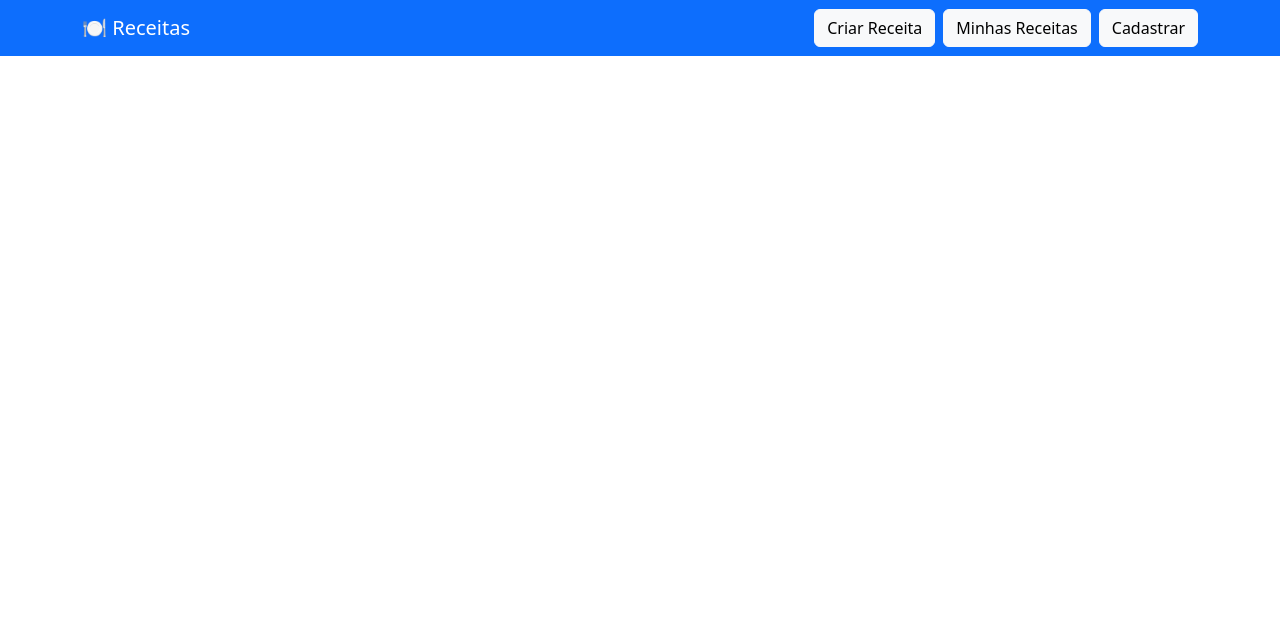
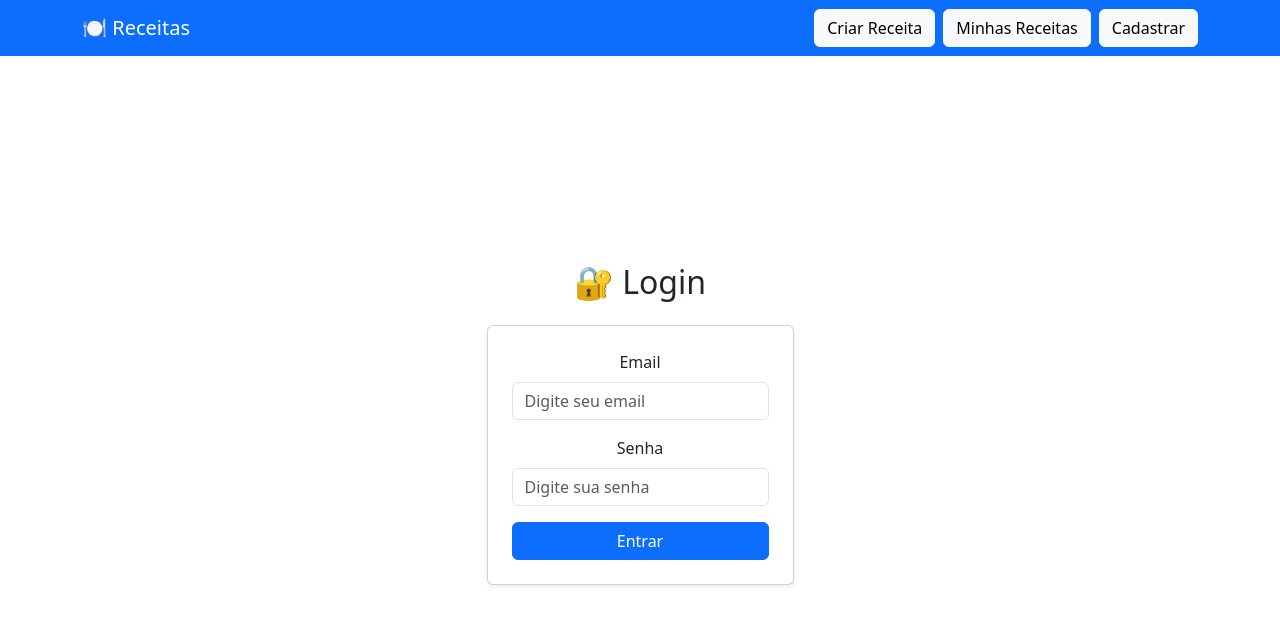
Before and after one commit to jaimecabrito01/Api-receitas, a Vue app in the folder frontend/: page /login in a window 1280 px wide. Shown: the top 624 px of the page. Built offline with nearby package versions, Linux system fonts and the light colour scheme.

Commit message:
login page

```diff
--- /dev/null
+++ b/frontend/src/pages/Login.vue
@@ -0,0 +1,78 @@
+<template>
+  <div class="container mt-5" style="max-width: 400px;">
+    <h2 class="text-center mb-4">🔐 Login</h2>
+
+    <div class="card shadow-sm p-4">
+      <form @submit.prevent="login">
+        <div class="mb-3">
+          <label for="email" class="form-label">Email</label>
+          <input
+            type="email"
+            id="email"
+            v-model="email"
+            class="form-control"
+            placeholder="Digite seu email"
+            required
+          />
+        </div>
+
+        <div class="mb-3">
+          <label for="password" class="form-label">Senha</label>
+          <input
+            type="password"
+            id="password"
+            v-model="password"
+            class="form-control"
+            placeholder="Digite sua senha"
+            required
+          />
+        </div>
+
+        <button type="submit" class="btn btn-primary w-100" :disabled="loading">
+          {{ loading ? 'Entrando...' : 'Entrar' }}
+        </button>
+
+        <div v-if="error" class="alert alert-danger mt-3">
+          {{ error }}
+        </div>
+      </form>
+    </div>
+  </div>
+</template>
+
+<script setup>
+import { ref } from "vue";
+import axios from "axios";
+import { useRouter } from "vue-router";
+
+const email = ref("");
+const password = ref("");
+const loading = ref(false);
+const error = ref(null);
+const router = useRouter();
+
+const login = async () => {
+  loading.value = true;
+  error.value = null;
+
+  try {
+    const response = await axios.post("http://localhost:8080/authenticate", {
+      email: email.value,
+      senha: password.value,
+    });
+
+    // O backend deve retornar o token JWT
+    const token = response.data;
+
+    // Salva no localStorage
+    localStorage.setItem("token", token);
+
+    // Redireciona para a página principal
+    router.push("/");
+  } catch (err) {
+    error.value = "Credenciais inválidas. Tente novamente.";
+  } finally {
+    loading.value = false;
+  }
+};
+</script>
--- a/frontend/src/router/index.js
+++ b/frontend/src/router/index.js
@@ -2,11 +2,13 @@ import { createRouter, createWebHistory } from "vue-router";
 import Home from "../pages/Home.vue";
 import CriarReceita from "../pages/CriarReceita.vue";
 import Register from "../pages/Register.vue";
+import Login from "../pages/Login.vue";
 
 const routes = [
   { path: "/", name: "Home", component: Home },
   { path: "/create", name: "CriarReceita", component: CriarReceita },
-  {path: "/register", name:"Registrar", component:Register}
+  { path: "/register", name:"Registrar", component:Register},
+  { path: "/login", name: "login", component:Login },
 ];
 
 const router = createRouter({
```
